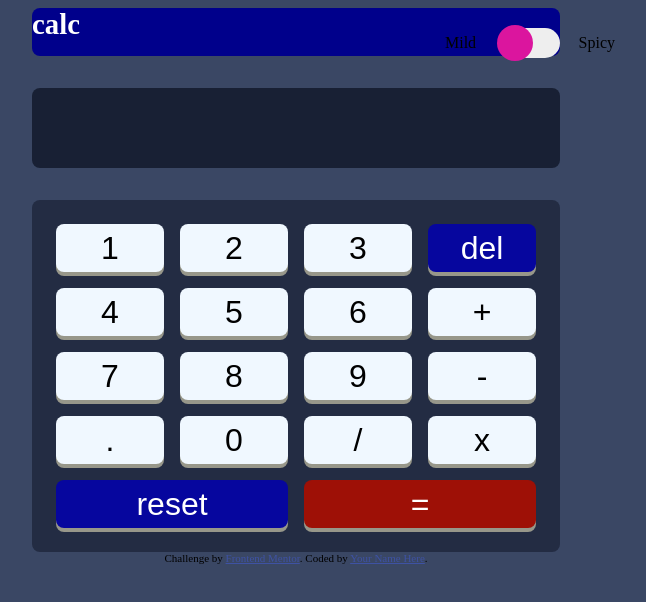
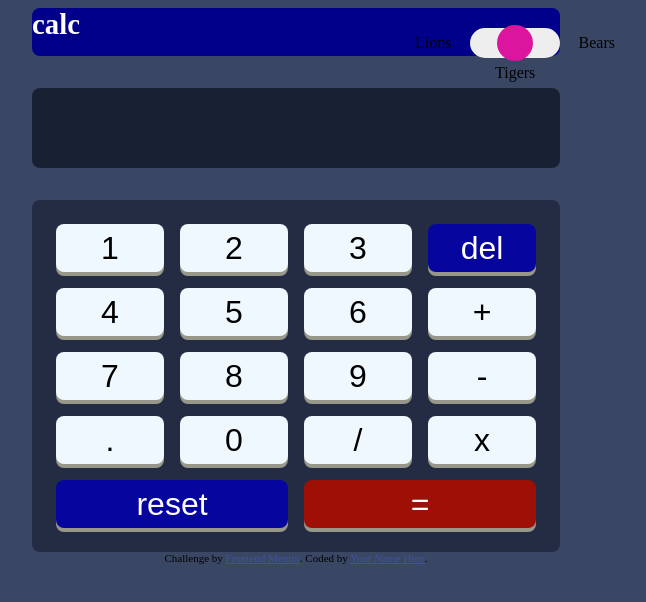
Before and after one commit to alexgcode/calculator-app, a plain HTML site: page index.html in a window 1280 px wide. Shown: the whole page, without its empty margins (344-990 px from the left). Drawn offline with Linux system fonts and the light colour scheme.

Commit message:
convert toggle css to sass

```diff
--- a/index.html
+++ b/index.html
@@ -24,11 +24,13 @@
     <div class="calculator__header">
       <div class="calculator__name">calc</div>
       <div class="calculator__theme-control">
-        <div class="multi-radio-toggle multi-radio-toggle--two">
-          <input type="radio" id="mt-first1" name="toggle_option1" checked>
-          <input type="radio" id="mt-second1" name="toggle_option1">
-          <label for="mt-first1" class="multi-radio-toggle__label"><p>Mild</p></label>
-          <label for="mt-second1" class="multi-radio-toggle__label"><p>Spicy</p></label>
+        <div class="multi-radio-toggle multi-radio-toggle--three">
+          <input type="radio" id="mt-first2" name="toggle_option2">
+          <input type="radio" id="mt-second2" name="toggle_option2" checked>
+          <input type="radio" id="mt-third2" name="toggle_option2">
+          <label for="mt-first2" class="multi-radio-toggle__label"><p>Lions</p></label>
+          <label for="mt-second2" class="multi-radio-toggle__label multi-radio-toggle__label--align-bottom"><p>Tigers</p></label>
+          <label for="mt-third2" class="multi-radio-toggle__label"><p>Bears</p></label>
           <div class="multi-radio-toggle__slide-bg"></div>
         </div>
       </div>
--- a/styles/components/_toggle.scss
+++ b/styles/components/_toggle.scss
@@ -1,4 +1,7 @@
 .multi-radio-toggle{
+
+    $t: &;
+
     position:relative;
     background: #eee;
     margin: 20px auto 80px;
@@ -22,6 +25,22 @@
         -o-transition: all .4s ease;
         -ms-transition: all .4s ease;
         transition: all .4s ease;
+
+        #{$t} input:checked ~ & {
+            background: #db159e;
+        }
+
+        #{$t} input:nth-child(1):checked ~ & {
+            left: -3px;
+        }
+
+        #{$t} input:nth-child(2):checked ~ & {
+            left: 27px;
+        }
+
+        #{$t} input:nth-child(3):checked ~ & {
+            left: 63px;
+        }
     }
 
     &__label{
@@ -57,31 +76,31 @@
             width: 80px;
             text-align:left;
         }
+
+        &:nth-of-type(2){
+            text-align:center;
+            width: 40px;
+            left: 50%;
+            margin-left: -20px;
         }
 
-    &--two{
-        width: 60px;
-    }
-}
-
-.multi-radio-toggle input[type=radio]{
-    display: none;
-}
-
-.multi-radio-toggle--two .multi-radio-toggle__label:nth-of-type(2){
+        &:nth-of-type(3){
             right: -55px;
             text-align:right;
             width: 80px;
         }
 
-.multi-radio-toggle input:checked ~ .multi-radio-toggle__slide-bg{
-	background: #db159e;
+        &--align-bottom p {
+            display:block;
+            margin-top: 30px;
+        }
     }
 
-.multi-radio-toggle input:nth-child(1):checked ~ .multi-radio-toggle__slide-bg{
-	left: -3px;
+    &--three{
+        width: 90px;
     }
 
-.multi-radio-toggle input:nth-child(2):checked ~ .multi-radio-toggle__slide-bg{
-	left: 27px;
+    & input[type=radio]{
+        display: none;
     }
+}
```
Also changed, not shown: styles/main.css, 2 other files. Lines whose indentation alone changed are shown as unchanged.
